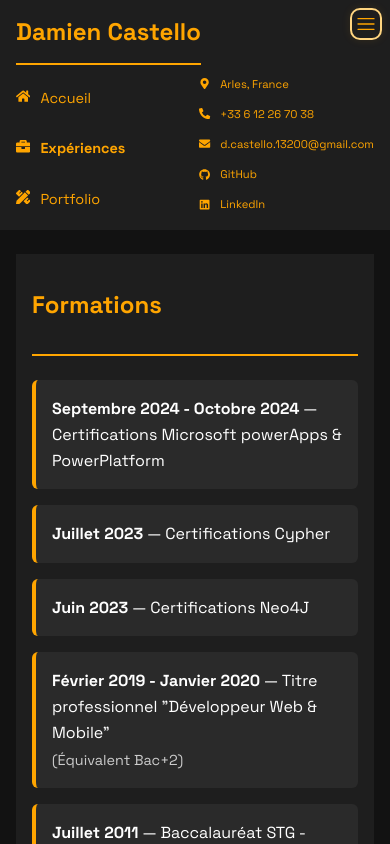
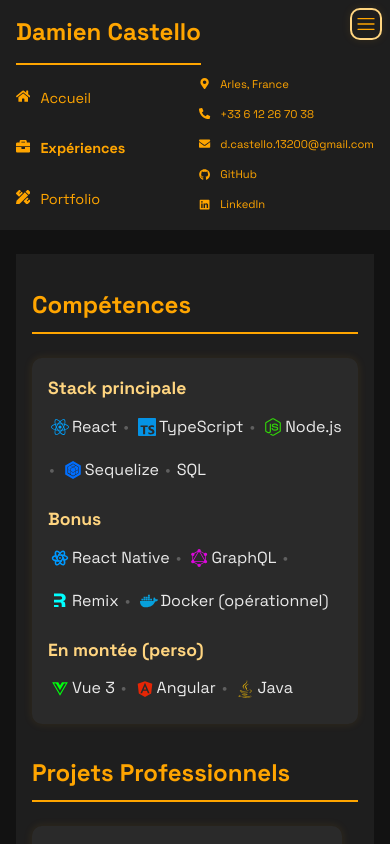
Before and after one commit to DamienCastello/cv-online, a React (Vite) app: page /experiences in a window 390 px wide. Shown: the top 844 px of the page. Built offline with nearby package versions, Linux system fonts and the light colour scheme.

Commit message:
master(base): freelance version

```diff
--- a/src/pages/Experiences.jsx
+++ b/src/pages/Experiences.jsx
@@ -1,4 +1,6 @@
 import '../styles/experiences.css'
+
+import React from 'react';
 
 import ProgressBar from '../components/ProgressBar';
 import { Link } from 'react-router-dom';
@@ -148,6 +150,37 @@ const projets = [
     },
 ];
 
+const skillGroups = [
+  {
+    title: "Stack principale",
+    items: [
+      { label: "React", icon: "react" },
+      { label: "TypeScript", icon: "typescript" },
+      { label: "Node.js", icon: "nodejs" },
+      { label: "Sequelize", icon: "sequelize" },
+      { label: "SQL", icon: null },
+    ],
+  },
+  {
+    title: "Bonus",
+    items: [
+      { label: "React Native", icon: "reactNative" },
+      { label: "GraphQL", icon: "graphql" },
+      { label: "Remix", icon: "remixjs" },
+      { label: "Docker (opérationnel)", icon: "docker" },
+    ],
+  },
+  {
+    title: "En montée (perso)",
+    items: [
+      { label: "Vue 3", icon: "vue3" },
+      { label: "Angular", icon: "angular" },
+      { label: "Java", icon: "java" },
+    ],
+  },
+];
+
+/*
 const skills = [
     { name: 'React', level: 95 },
     { name: 'React Native', level: 90 },
@@ -160,6 +193,7 @@ const skills = [
     { name: 'GraphQL', level: 50 },
     { name: 'Laravel', level: 20 },
 ];
+*/
 
 const Experiences = () => {
     const technoIcons = {
@@ -187,16 +221,33 @@ const Experiences = () => {
 
     return (
         <div className="experiences">
-            <section className="formations">
-                <h2>Formations</h2>
-                <ul>
-                    {formations.map((formation, index) => (
-                        <li key={index}>
-                            <strong>{formation.date}</strong> — {formation.title}
-                            {formation.level && <span> ({formation.level})</span>}
-                        </li>
+            <section className="competences">
+                <h2>Compétences</h2>
+
+                <div className="skills">
+                    {skillGroups.map((group, groupIndex) => (
+                    <div key={group.title} className="skill-group">
+                        <h3 className={groupIndex > 0 ? "skill-title spaced" : "skill-title"}>
+                        {group.title}
+                        </h3>
+
+                        <p className="skills-line">
+                        {group.items.map((item, index) => (
+                            <React.Fragment key={`${group.title}-${item.label}`}>
+                            <span className="skill-item">
+                                {item.icon ? getIcon(item.icon) : null}
+                                {item.label}
+                            </span>
+
+                            {index < group.items.length - 1 && (
+                                <span className="skill-sep">•</span>
+                            )}
+                            </React.Fragment>
+                        ))}
+                        </p>
+                    </div>
                     ))}
-                </ul>
+                </div>
             </section>
 
             <section className="projets">
@@ -223,12 +274,27 @@ const Experiences = () => {
                 ))}
             </section>
 
+            <section className="formations">
+                <h2>Formations</h2>
+                <ul>
+                    {formations.map((formation, index) => (
+                        <li key={index}>
+                            <strong>{formation.date}</strong> — {formation.title}
+                            {formation.level && <span> ({formation.level})</span>}
+                        </li>
+                    ))}
+                </ul>
+            </section>
+
+
+            {/*
             <section className="competences">
                 <h2>Compétences</h2>
                 {skills.map((skill, index) => (
                     <ProgressBar key={index} name={skill.name} level={skill.level} />
                 ))}
             </section>
+            */}
         </div>
     );
 };
--- a/src/pages/Home.jsx
+++ b/src/pages/Home.jsx
@@ -1,14 +1,51 @@
 import React from 'react';
 import '../styles/home.css';
+import { FaBolt, FaDocker } from "react-icons/fa";
 import profilePic from '../../public/images/profile_image.jpg';
 
 const Home = () => {
     return (
         <div className="home-container fade-in">
-            <h1 className="home-title">👋 Salut, moi c’est Damien</h1>
+            <header className="home-header">
+                <h1 className="home-title">👋 Salut, moi c’est Damien</h1>
+                <h2 className="home-sub-title">Freelance Fullstack JavaScript (React / Node.js)</h2>
+
+                <p className="home-pitch">
+                    Renfort d’équipe en régie: développement de features, refonte front, intégration API,
+                    stabilisation et réduction de la dette technique.
+                </p>
+
+                <div className="home-highlights">
+                    <div className="highlight yellow"><FaBolt /> React / TypeScript (UI, refacto, perf)</div>
+                    <div className="highlight">🔧 Node.js / Sequelize / SQL (API, intégration)</div>
+                    <div className="highlight">📱 React Native (expérience agence)</div>
+                    <div className="highlight blue"><FaDocker /> Docker (opérationnel: compose, env)</div>
+                </div>
+
+                <div className="home-cta">
+                    <a className="cta-btn primary" href="mailto:d.castello.13200@gmail.com?subject=Mission%20freelance%20React%2FNode">
+                        ✉️ Me contacter
+                    </a>
+
+                    <a className="cta-btn" href="https://www.linkedin.com/in/castello-damien/" target="_blank" rel="noreferrer">
+                        🔗 LinkedIn
+                    </a>
+
+                    <a className="cta-btn" href="https://github.com/DamienCastello" target="_blank" rel="noreferrer">
+                        🧩 GitHub
+                    </a>
+                </div>
+
+                <p className="home-meta">📍 Arles • Remote • Disponible: immédiatement</p>
+            </header>
             <div className="home-content">
                 <div className="home-image">
-                    <img src={profilePic} alt="Moi, le dev de légende" />
+                    <img src={profilePic} alt="Photo de Damien Castello" />
+                </div>
+                <div className="cv-download-container">
+                    <a href="/Developpeur-Freelance_JS_2026.pdf" download className="cv-download-button">
+                        <span className="cv-icon">⬇️</span> Mon CV en PDF
+                    </a>
                 </div>
                 <p className="home-description">
                     Je ne suis pas tombé dans le code comme Obélix dans la potion.
@@ -25,13 +62,8 @@ const Home = () => {
                     Mon terminal, un feu de forge.
                     <br />
                     <span className="home-icon">🎨</span>
-                    Je travaille le pixel comme on travaille le bois : avec précision, patience et un brin d’improvisation.
+                    Je travaille le pixel comme on travaille le bois: avec précision, patience et un brin d’improvisation.
                 </p>
-                <div className="cv-download-container">
-                    <a href="/Developpeur_web_2026.pdf" download className="cv-download-button">
-                        <span className="cv-icon">⬇️</span> Mon CV en PDF
-                    </a>
-                </div>
             </div>
         </div>
     );
--- a/src/styles/experiences.css
+++ b/src/styles/experiences.css
@@ -22,13 +22,12 @@ h2 {
   margin-bottom: 1.5rem;
 }
 
-.formations h2, .competences h2 {
-  padding-bottom: 30px;
+.formations h2 {
+  margin-top: 1rem;
 }
 
 .projets h2 {
-  height: 80px !important;
-  min-width: 355px !important;
+  margin-bottom: 0;
 }
 
 ul {
@@ -100,11 +99,7 @@ li {
 }
 
 .competences {
-  margin-top: 2rem;
-}
-
-.competences h2 {
-  margin-top: 3rem;
+  display: block;
 }
 
 .competences .progress-bar {
@@ -135,3 +130,128 @@ li {
   margin-right: 3px;
   margin-top: 15px;
 }
+
+/* --- Bloc compétences (alignement + rendu pro) --- */
+.competences .techno-icon {
+  margin-top: 20px !important;
+  margin-right: 10px;
+  vertical-align: -2px;
+  display: inline-block;
+}
+
+.competences .skill-title {
+  color: #ffd580;
+}
+
+.competences .skills-line {
+  display: flex;
+  flex-wrap: wrap;
+  align-items: center;
+  gap: 8px;
+  margin: 0;
+  color: #eaeaea;
+  line-height: 1.7;
+}
+
+.competences .skill-item {
+  display: inline-flex;
+  align-items: center;
+  white-space: nowrap;
+}
+
+.competences .skill-sep {
+  color: rgba(255, 255, 255, 0.35);
+  margin: 0 2px;
+}
+
+.skills {
+  background-color: #2a2a2a;
+  padding: 1.5rem;
+  border-radius: 10px;
+  box-shadow: 0 0 10px rgba(255, 165, 0, 0.1);
+  transition: transform 0.2s ease, box-shadow 0.2s ease;
+  margin-bottom: 30px;
+}
+
+.skills:hover {
+  transform: translateY(-5px);
+  box-shadow: 0 0 15px rgba(255, 165, 0, 0.3);
+}
+
+
+
+@media (min-width: 1200px) {
+  .projets {
+    grid-template-rows: auto;
+  }
+
+  /* Ajoute un "gap" vertical entre le titre et la grille */
+  .projets h2 {
+    grid-column: 1 / -1;
+  }
+}
+
+@media (max-width: 992px) {
+  .skills-line {
+    justify-content: flex-start;
+  }
+
+  .competences .skills-line {
+    line-height: 1.35; /* réduit l'espace vertical quand ça wrap */
+    gap: 6px;          /* un peu plus serré */
+  }
+
+  .skill-title.spaced {
+    margin-top: 1rem; /* un peu moins que desktop */
+  }
+}
+
+
+/* Skills - mobile */
+@media (max-width: 600px) {
+  .skills {
+    padding: 1rem;
+  }
+
+  .skills h3 {
+    font-size: 1.1rem;
+  }
+
+  .competences .skills-line {
+    gap: 6px;
+  }
+
+  /* On garde un rendu "texte" normal, pas des chips */
+  .competences .skill-item {
+    background: transparent;
+    border: none;
+    padding: 0;
+    border-radius: 0;
+  }
+
+  /* On garde les séparateurs mais plus discrets */
+  .competences .skill-sep {
+    display: inline;
+    color: rgba(255, 255, 255, 0.25);
+    margin: 0 1px;
+  }
+
+  .competences .techno-icon {
+    font-size: 18px;
+    margin-right: 6px;
+    vertical-align: -2px;
+  }
+
+  .skill-title {
+    margin-bottom: 0.35rem;
+  }
+
+  .skill-title.spaced {
+    margin-top: 1rem;
+  }
+
+  .competences .skills-line {
+    line-height: 1.28;
+    gap: 5px;
+  }
+}
--- a/src/styles/responsive.css
+++ b/src/styles/responsive.css
@@ -106,7 +106,7 @@
   }
 
   .projets h2 {
-      height: 70px !important;
+      margin-bottom: 0;
       min-width: 0px !important;
   }
 }
```
Also changed, not shown: src/styles/home.css (+133 -2 lines), 1 other file (tests, documents, lock files or other folders).
